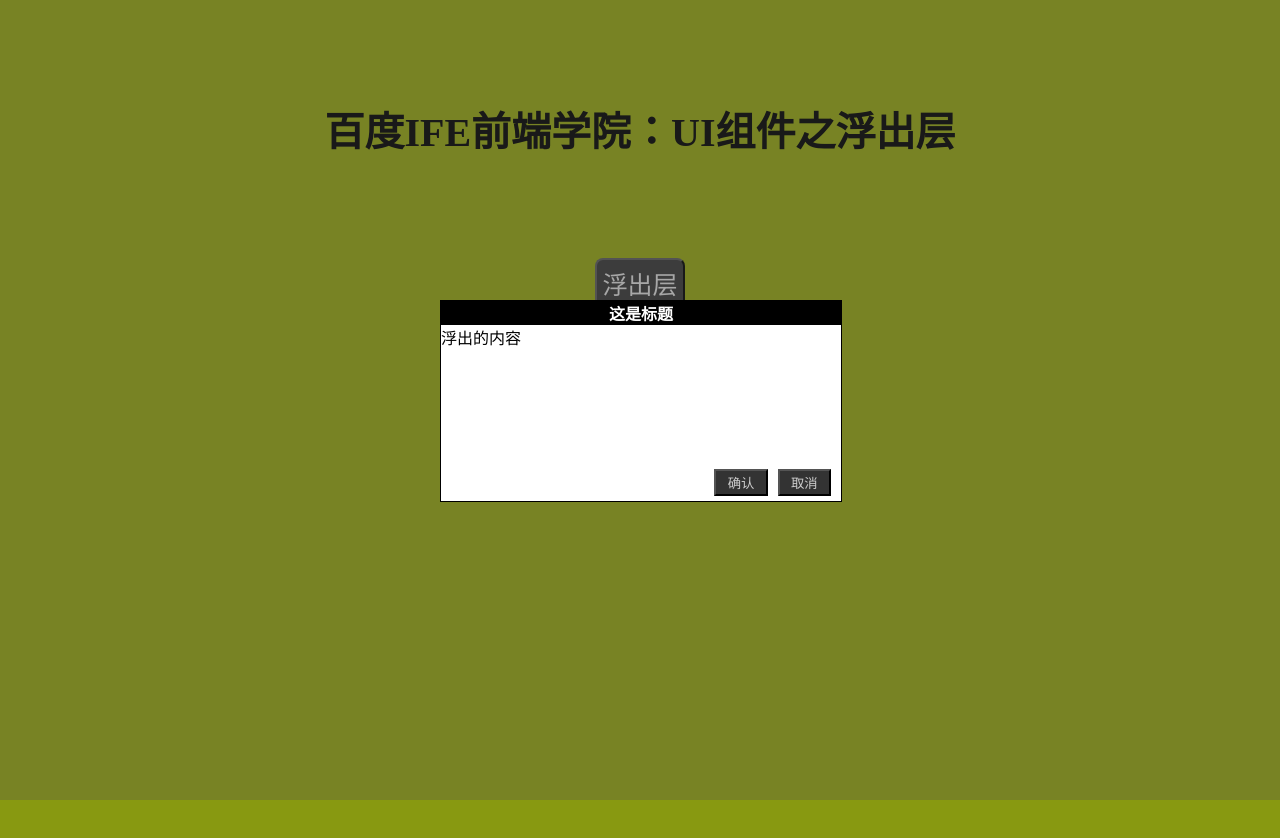
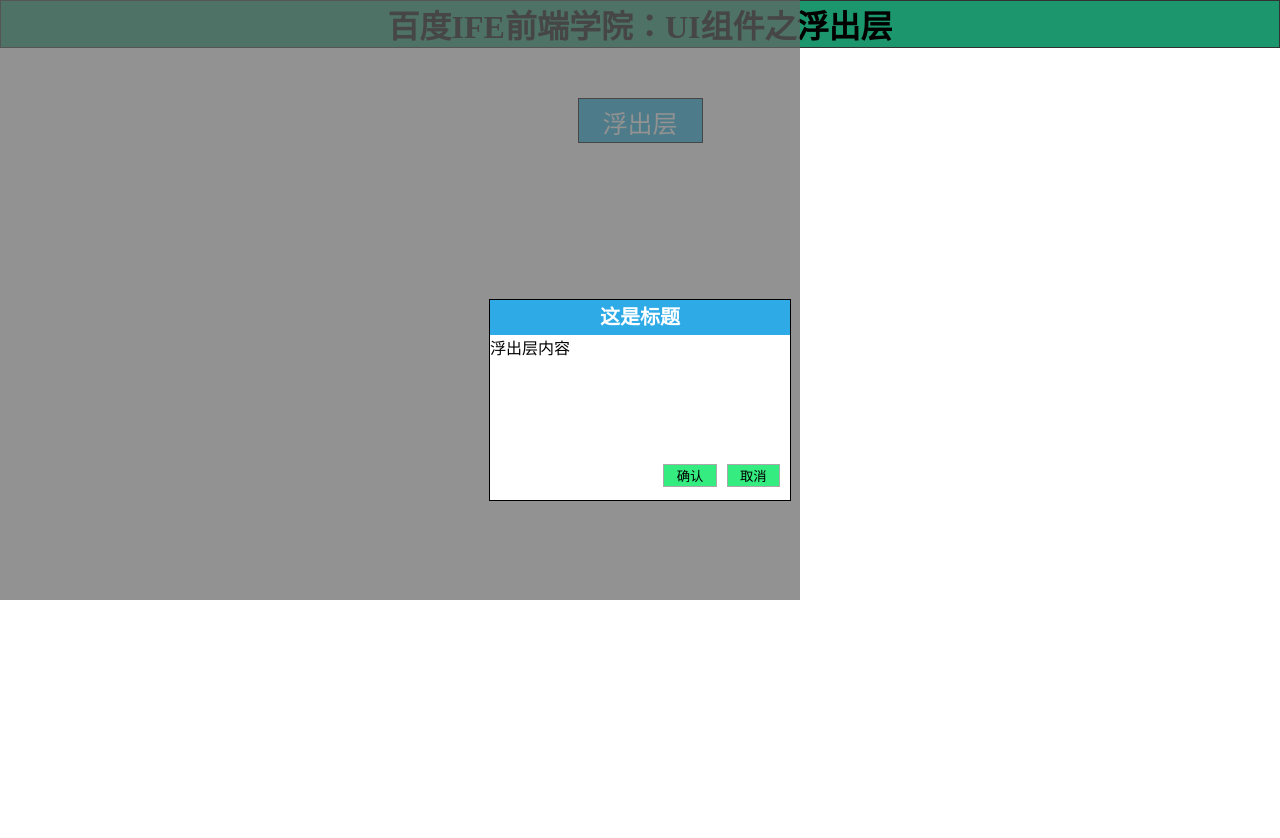
Before and after one commit to keep-writing-codes/woxixiulayin, a website: page task37/index.html in a window 1280 px wide. Both pictures are taken after a click on the button "浮出层". After the commit the page ends 800 px from the top, so only its background shows below. Drawn offline with Linux system fonts and the light colour scheme.

Commit message:
task37:rework task37,use constructor function to build floatdiv

```diff
--- /dev/null
+++ b/task37/common.js
@@ -0,0 +1,59 @@
+function Ajax(method, url, async, callback) {
+    var xmlhttp;
+    if (window.XMLHttpRequest) {
+        xmlhttp = new XMLHttpRequest();
+    } else {
+        xmlhttp = new ActiveXObject("Mircrosoft.XMLHTTP");
+    }
+    xmlhttp.open(method, url, async);
+    xmlhttp.send();
+    xmlhttp.onreadystatechange = function () {
+        if (xmlhttp.readyState == 4 && xmlhttp.status == 200) {
+            callback(xmlhttp.responseText);  //
+        }
+    }
+}
+
+function $(selector) {
+    return document.querySelector(selector);
+}
+
+function $$(selectors) {
+    return document.querySelector(selectors);
+}
+
+function createElement(tag) {
+        return document.createElement(tag);
+}
+
+function addEvent(ele, type, handler) {
+        if (ele.addEventListener) {
+            ele.addEventListener(type, handler, false);
+        } else if (ele.attachEvent) {
+            ele.attachEvent("on" + type, handler);
+        } else {
+            ele["on" + type] = handler;
+        }
+}
+
+function removeEvent(ele, type, handler) {
+    if (ele.removeEventListener) {
+            ele.removeEventListener(type, handler, false);
+        } else if (ele.attachEvent) {
+            ele.detachEvent("on" + type, handler);
+        } else {
+            ele["on" + type] = null;
+    }
+}
+
+function addLoadEvent (func) {
+    var onload = window.onload;
+    if (typeof window.onload != "function") {
+        window.onload = func;
+    } else {
+        window.onload = function () {
+            onload();
+            window.onload = func;
+        }
+    }
+}
--- /dev/null
+++ b/task37/floatdiv.js
@@ -0,0 +1,61 @@
+function Floatdiv (ele) {
+    this.ele = ele;
+    this.mask = null;
+    this.title = "这是标题";
+    this.content = "这是内容";
+    this.visibile = false;
+    this.animatetime = 600;
+    this.init();
+}
+
+Floatdiv.prototype = {
+    show: function () {
+        this.visibile = true;
+        this.mask.style.visibility = 'visible';
+        this.ele.style.visibility = 'visible';
+        this.ele.style.transform = "translate(-50%, -50%) scale(1,1)";
+    },
+
+    hide: function () {
+        this.visibile = false;
+        this.ele.style.transform = "translate(-50%, -50%) scale(0,0)";
+        that = this;
+        setTimeout(function(){
+            that.mask.style.visibility = 'hidden';
+        }, that.animatetime);
+    },
+
+    init: function () {
+        this.mask = createElement("div");
+        var mask = this.mask;
+        mask.style.width = window.screen.width + "px";
+        mask.style.height = window.screen.height + "px";
+        mask.style.position = "fixed";
+        mask.style.left = "0";
+        mask.style.top = "0";
+        mask.style.background = 'rgba(100,100,100,0.7)';
+        mask.style.visibility = 'hidden';
+
+        var floatdiv = this.ele;
+        floatdiv.style.position = "fixed";
+        floatdiv.style.left = "50%";
+        floatdiv.style.top = "50%";
+        floatdiv.style.border = "1px solid black";
+        floatdiv.style.transform = "translate(-50%, -50%) scale(0, 0)";
+        floatdiv.style.transition = this.animatetime + "ms transform";
+        floatdiv.parentNode.removeChild(floatdiv);
+        this.mask.appendChild(floatdiv);
+        document.body.appendChild(this.mask);
+
+        that = this;
+        addEvent(mask, "click" , function(e) {
+            if (mask === this) {
+                that.hide();
+            }
+        });
+
+        addEvent(floatdiv, "click", function(e) {
+            e.stopPropagation();
+        });
+    }
+};
--- a/task37/index.html
+++ b/task37/index.html
@@ -6,10 +6,20 @@
         <link rel="stylesheet" href="style.css">
     </head>
     <body>
+        <header>
+            <h1>百度IFE前端学院：UI组件之浮出层</h1>
+        </header>
         <div id="wrap">
-            <h1>百度IFE前端学院：UI组件之浮出层</h1>
             <button id="btn-show">浮出层</button>
         </div>
+        <div id="floatdiv">
+            <h4>这是标题</h4>
+            <p>浮出层内容<p>
+            <button id="btn-cancel">取消</button>
+            <button id="btn-confirm">确认</button>
+        </div>
+        <script type="text/javascript" src="common.js"></script>
+        <script type="text/javascript" src="floatdiv.js"></script>
         <script type="text/javascript" src="main.js"></script>
     </body>
 </html>
--- a/task37/main.js
+++ b/task37/main.js
@@ -1,76 +1,15 @@
-(function() {
+(function(){
+    var floatediv = new Floatdiv($("#floatdiv"));
 
-    function createElement(tag) {
-        return document.createElement(tag);
-    }
+    addEvent($("#btn-show"), "click", function (e) {
+        floatediv.show();
+    });
 
-    function $(selectors){
-        return document.querySelector(selectors);
-    }
+    addEvent($("#btn-confirm"), "click", function (e) {
+        floatediv.hide();
+    });
 
-    function createTip(title, content) {
-        var mask = createElement("div");
-        mask.style = "opacity: .3;filter: alpha(opacity=30);background-color: #555;width: 100%;height: 100%;position: fixed;left:0;top:0;z-index: 100;display: block;";
-        var tip = createElement("div"),
-            head = createElement("h4"),
-            p = createElement("p"),
-            btn_confirm = createElement("button"),
-            btn_cancel = createElement("button");
-            con = createElement("div");
-
-            head.innerHTML = title;
-            head.style = "background:black;color:white;text-align:center;"
-            tip.appendChild(head);
-
-            p.innerHTML = content;
-            con.appendChild(p);
-
-            btn_confirm.innerHTML = "确认";
-            btn_cancel.innerHTML = "取消";
-            btn_style = "float: right;width:4em;height:2em;background:#333;color:#ccc;margin-right:10px;margin-top:120px;";
-            btn_cancel.style = btn_style;
-            btn_confirm.style = btn_style;
-            con.appendChild(btn_cancel);
-            con.appendChild(btn_confirm);
-
-            tip.appendChild(con);
-
-            tip.style = "position: fixed; width:400px;height:200px;top:50%;left:50%;margin-left:-200px;margin-top:-100px;border: solid 1px black;background:white;z-index:101;"
-            var wrap = createElement("div");
-            wrap.appendChild(mask);
-            wrap.appendChild(tip);
-        return wrap;
-    }
-
-    var addEvent = function (ele, type, func) {
-        if (ele.addEventListener) {
-            ele.addEventListener(type, func);
-        } else if (ele.attachEvent) {
-            ele.attachEvent("on" + type, func);
-        } else {
-            ele["on" + type] = func;
-        }
-    };
-
-    var tip_wrap = createTip("这是标题", "浮出的内容"),
-    btn_show = $("#btn-show"),
-    btn_confirm = tip_wrap.getElementsByTagName("button")[1],
-    btn_cancel = tip_wrap.getElementsByTagName("button")[0];
-
-    console.log(tip_wrap)
-    tip_wrap.style.display = "none";
-    $("body").appendChild(tip_wrap);
-    addEvent(btn_show, "click", function(e) {
-        tip_wrap.style.display = "block";
-    })
-
-    addEvent(btn_confirm, "click", function (e) {
-        tip_wrap.style.display = "none";
-        alert("确认");
-    })
-
-    addEvent(btn_cancel, "click", function (e) {
-        tip_wrap.style.display = "none";
-        alert("取消");
-    })
+    addEvent($("#btn-cancel"), "click", function (e) {
+        floatediv.hide();
+    });
 })();
--- a/task37/style.css
+++ b/task37/style.css
@@ -3,23 +3,48 @@
     padding: 0;
 }
 
-html,body {
-    height: 100%;
-    background: #891;
-}
-
-#wrap h1 {
-    font-size: 40px;
-    margin: 100px auto;
+header {
+    background: #1B966D;
     text-align: center;
+    border: 1px solid #333;
 }
 
 #wrap>button {
     display: block;
-    margin: 30px auto;
+    margin: 50px auto;
     font-size:25px;
-    background:  #333;
-    border-radius: 8px;
+    background:  #19B1E0;
     padding: 5px;
-    color: #ccc;
+    color: white;
+    border: solid 1px black;
+    width: 5em;
+    height: 1.8em;
 }
+
+#floatdiv  {
+    width: 300px;
+    height: 200px;
+    background: white;
+    border: 1px solid black;
+}
+
+#floatdiv h4{
+    color: white;
+    height: 35px;
+    line-height: 35px;
+    font-size: 20px;
+    text-align: center;
+    background: #2EAAE7;
+}
+
+#floatdiv button {
+    width: 4em;
+    height: 1.7em;
+    bord-radius: 4px;
+    background: #35EC80;
+    border: 1px solid #aaa;
+    color: black;
+    float: right;
+    margin-right: 10px;
+    margin-top: 35%;
+}
```
